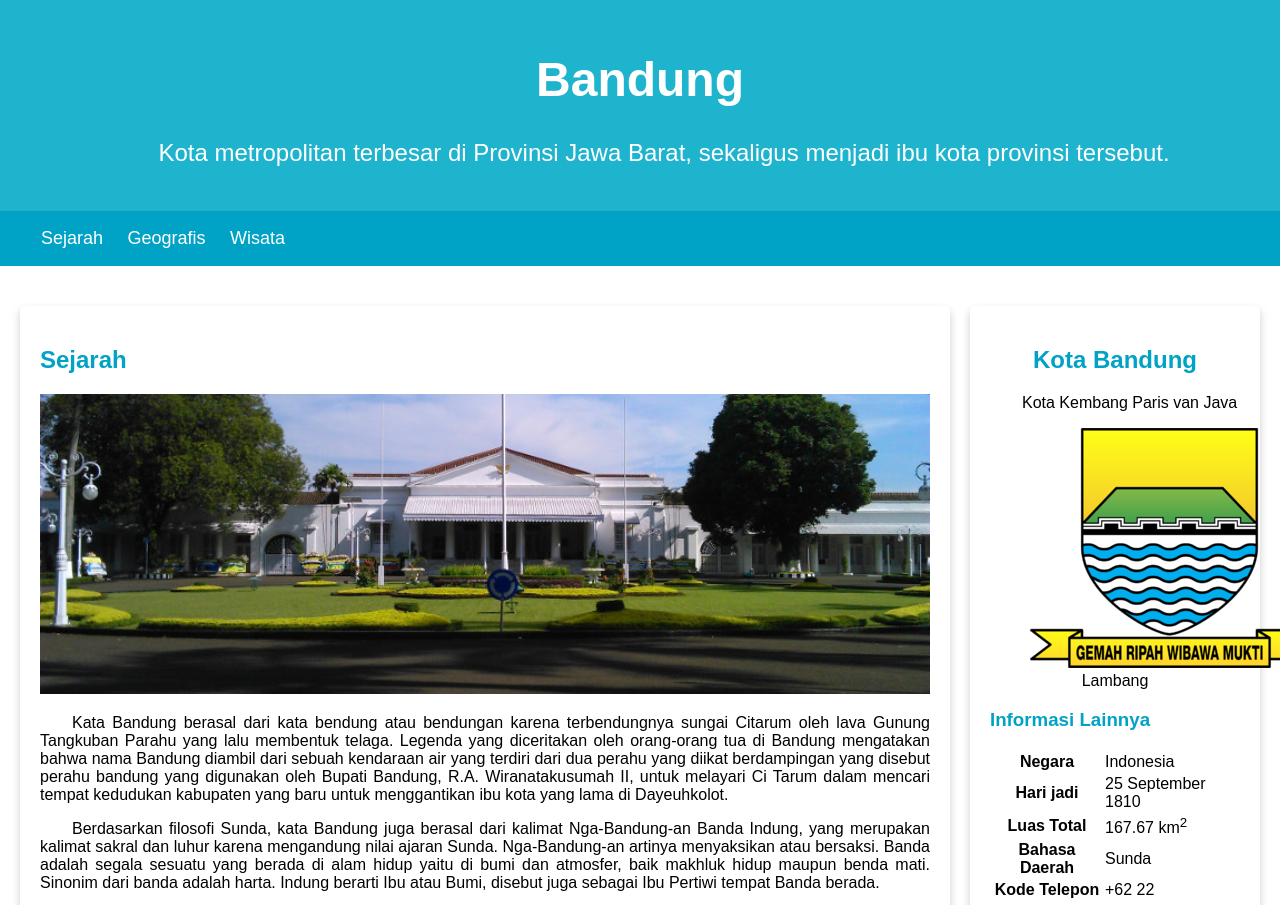
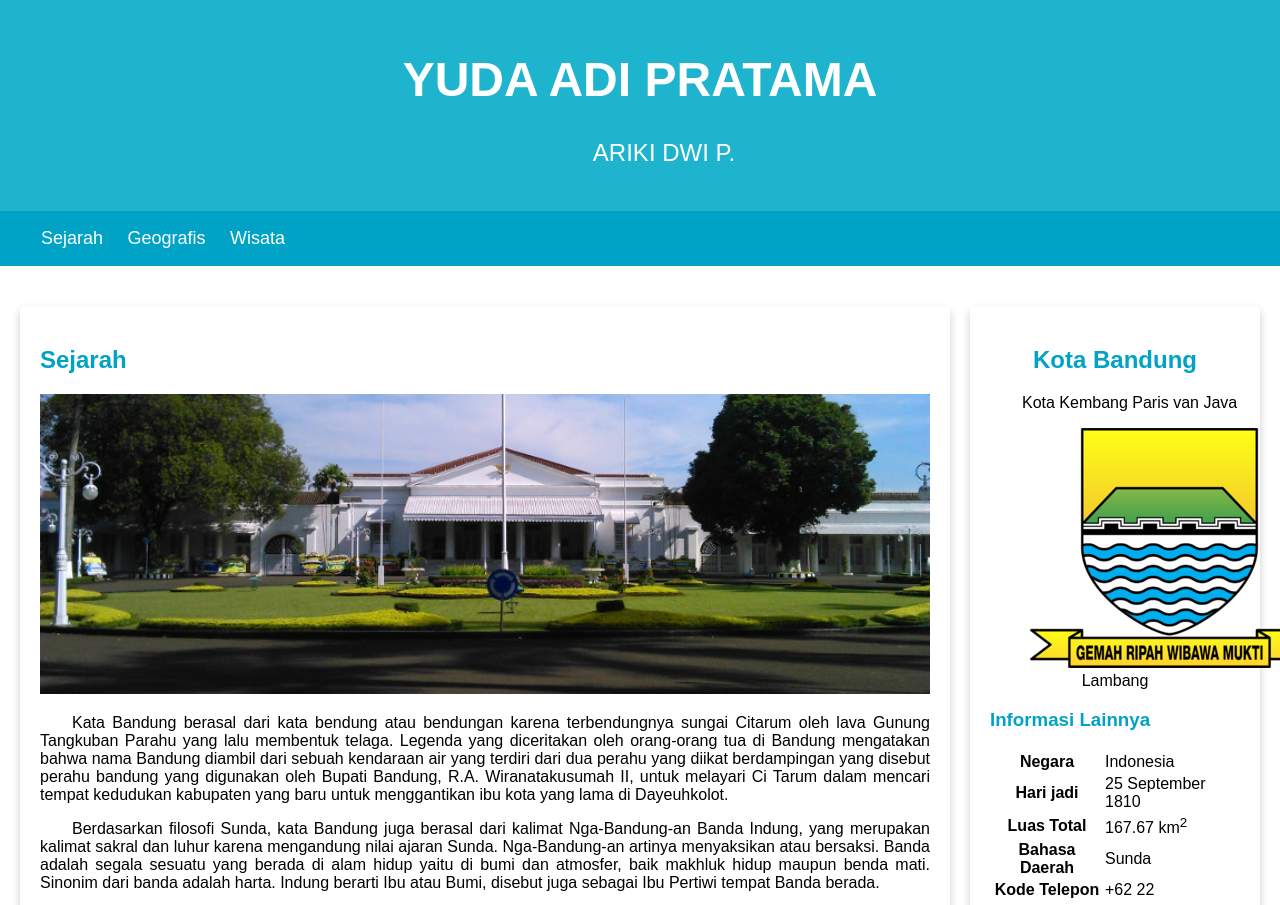
Before and after one commit to Fiki13/Fiki13.github.io, a plain HTML site: page index.html in a window 1280 px wide. Shown: the top 905 px of the page. Drawn offline with Linux system fonts and the light colour scheme.

Commit message:
Update index.html

```diff
--- a/index.html
+++ b/index.html
@@ -10,8 +10,8 @@
     <body>
         <header>
             <div class="jumbotron">
-                <h1>Bandung</h1>
-                <p>Kota metropolitan terbesar di Provinsi Jawa Barat, sekaligus menjadi ibu kota provinsi tersebut.</p>
+                <h1>YUDA ADI PRATAMA</h1>
+                <p>ARIKI DWI P.</p>
             </div>
             <nav>
                 <ul>
```
